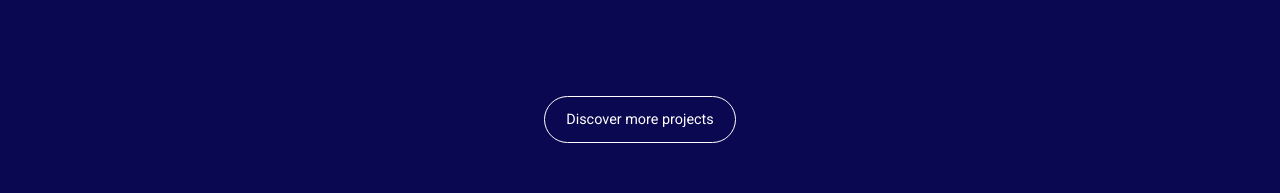
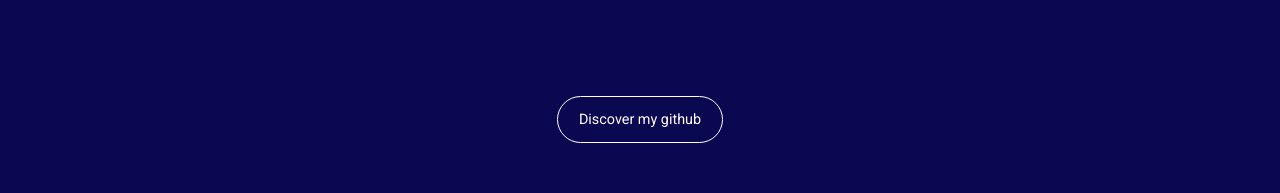
Before and after one commit to GodOmega/Portfolio, a Next.js app: page / in a window 1280 px wide. Shown: the part 2096-2289 px from the top of the page. Built offline with nearby package versions, Linux system fonts and the light colour scheme.

Commit message:
Changing portfolio CTA button

```diff
--- a/src/pages/index.jsx
+++ b/src/pages/index.jsx
@@ -96,7 +96,7 @@
               target="_blank"
               rel="noopener noreferrer"
             >
-              Discover more projects
+              Discover my github
             </a>
           </div>
         </section>
```
